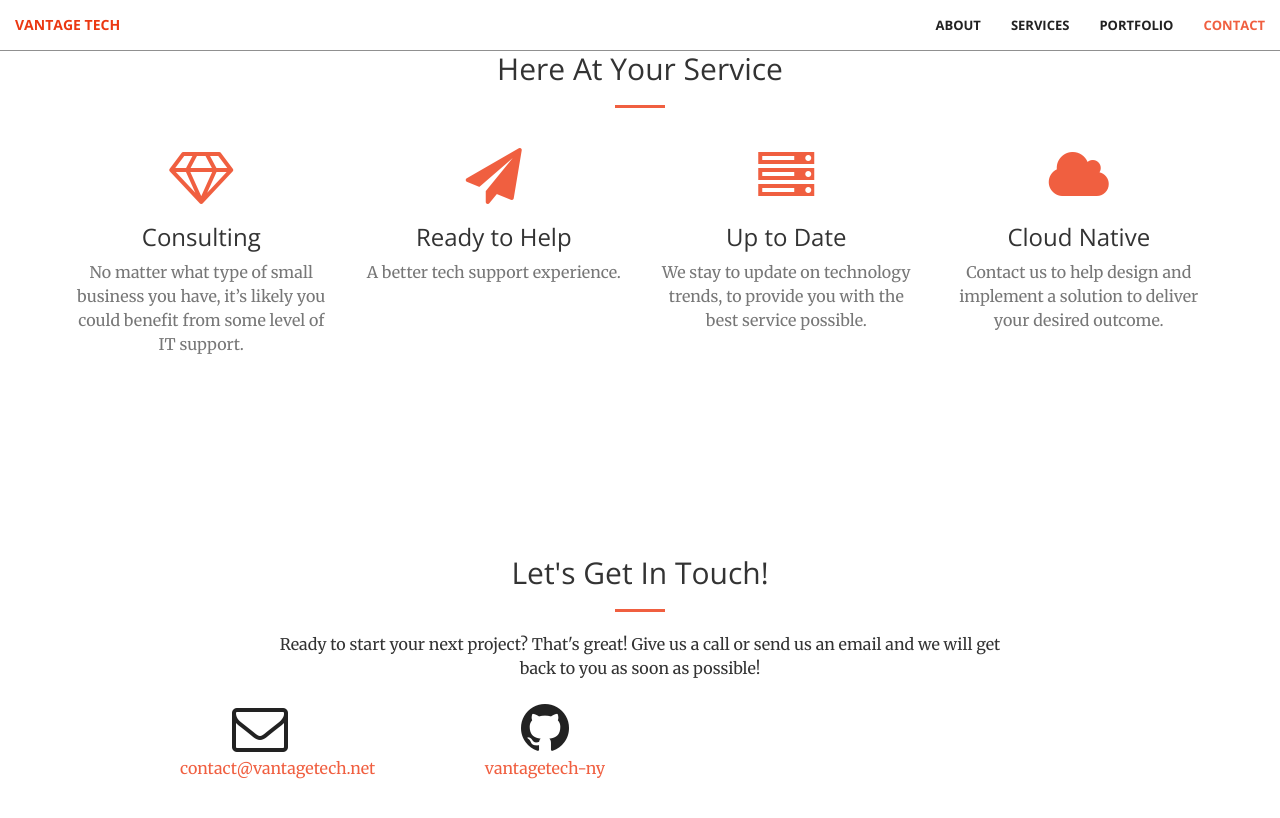
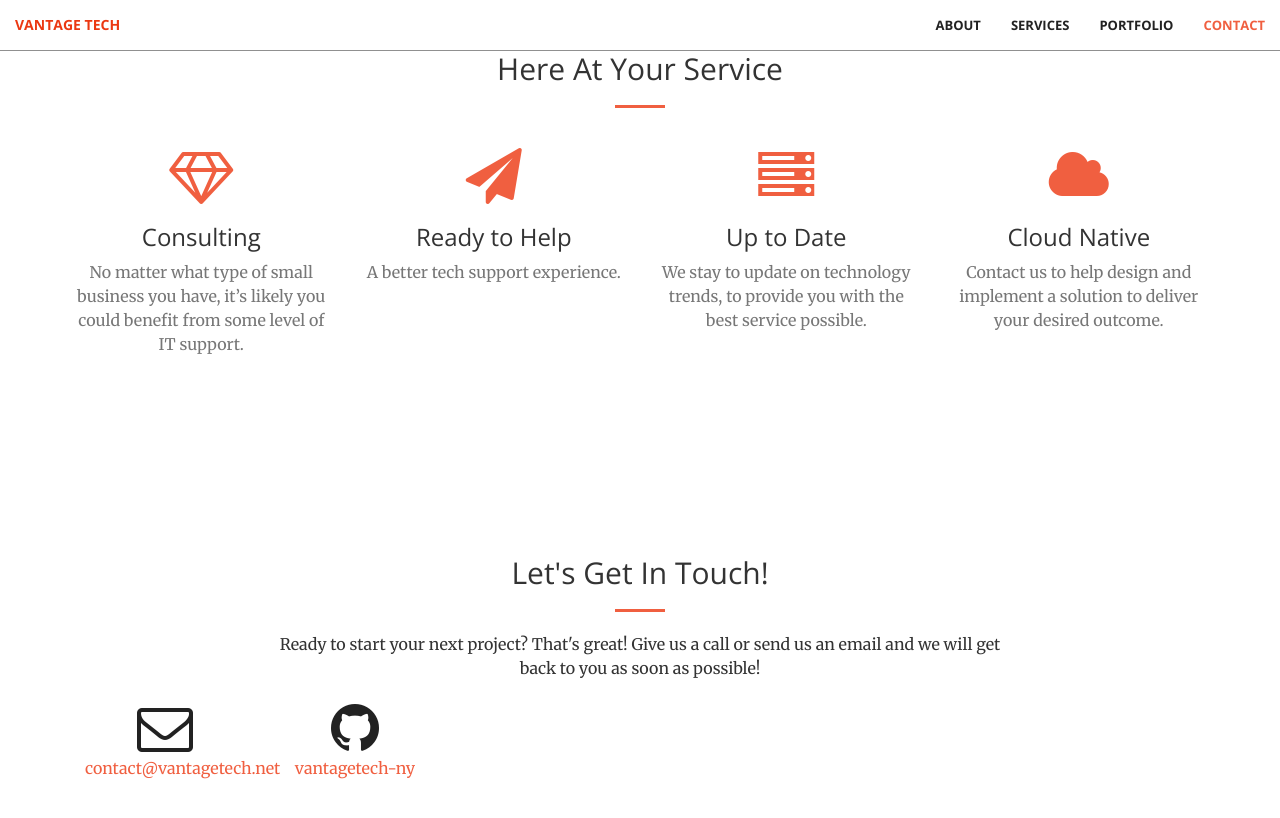
Before and after one commit to VantageTech-NY/VantageTech-NY, a Jekyll site: the page built from index.html, in a window 1280 px wide and 900 px high, scrolled down 1342 px. Shown: the top 818 px of the window. Built offline with Jekyll 4.4.1, drawn with Linux system fonts in a browser that asks for light colours.

Commit message:
update contact section

```diff
--- a/_includes/contact.html
+++ b/_includes/contact.html
@@ -6,19 +6,19 @@
                 <hr class="primary">
                 <p>Ready to start your next project? That's great! Give us a call or send us an email and we will get back to you as soon as possible!</p>
             </div>
-        <!-- <div class="col-lg-2 d-flex col-lg-offset-2 text-center">
+        <!-- <div class="col-lg-2 col-lg-offset-2 center-block text-center">
             <a href="https://twitter.com/{{ site.twitter_username }}">
                 <i class="fa fa-twitter fa-3x wow bounceIn" data-wow-delay=".1s"></i>
                 <p>{{ site.twitter_username }}</p>
             </a> -->
         </div>
-        <div class="col-lg-2 d-flex col-lg-offset-1 text-center">
+        <div class="col-lg-2 col-lg-offset-1 center-block text-center">
             <a href="mailto:{{ site.email }}">
             <i class="fa fa-envelope-o fa-3x wow bounceIn" data-wow-delay=".1s"></i>
                 <p>{{ site.email }}</p>
             </a>
         </div>
-        <div class="col-lg-2 d-flex col-lg-offset-1 text-center">
+        <div class="col-lg-2 col-lg-offset-1 center-block text-center">
             <a href="https://github.com/{{ site.github_username }}">
             <i class="fa fa-github fa-3x wow bounceIn" data-wow-delay=".1s"></i>
                 <p>{{ site.github_username }}</p>
```
